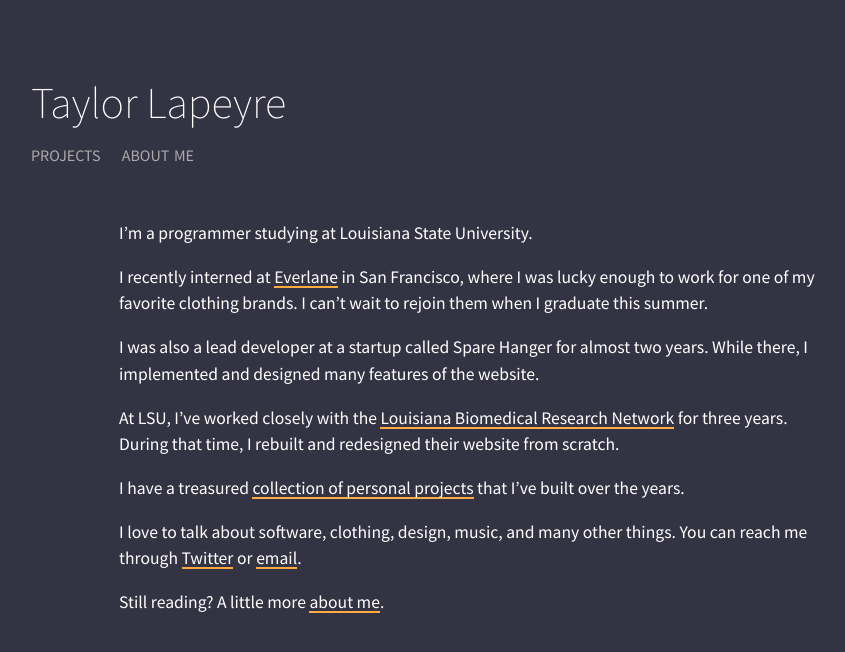
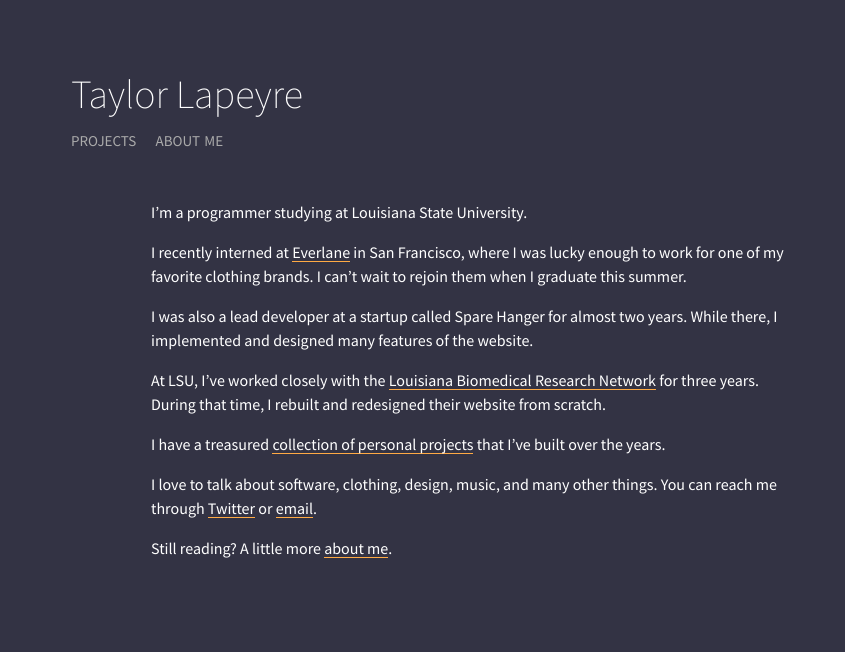
Before and after one commit to taylorlapeyre/taylorlapeyre.github.io, a Jekyll site: the page built from index.md, in a window 1280 px wide. Shown: the top 652 px of the page, without its empty margins (169-1014 px from the left). Built offline with Jekyll 4.4.1, drawn with Linux system fonts in a browser that asks for light colours.

Commit message:
Update main.css

```diff
--- a/assets/css/main.css
+++ b/assets/css/main.css
@@ -2,7 +2,7 @@
 
 html {
   background: #334;
-  font: 110%/1.5 "Source Sans Pro", sans-serif;
+  font: 100%/1.5 "Source Sans Pro", sans-serif;
   -webkit-font-smoothing: antialiased;
   color: #FFF;
   padding: 4rem;
```
